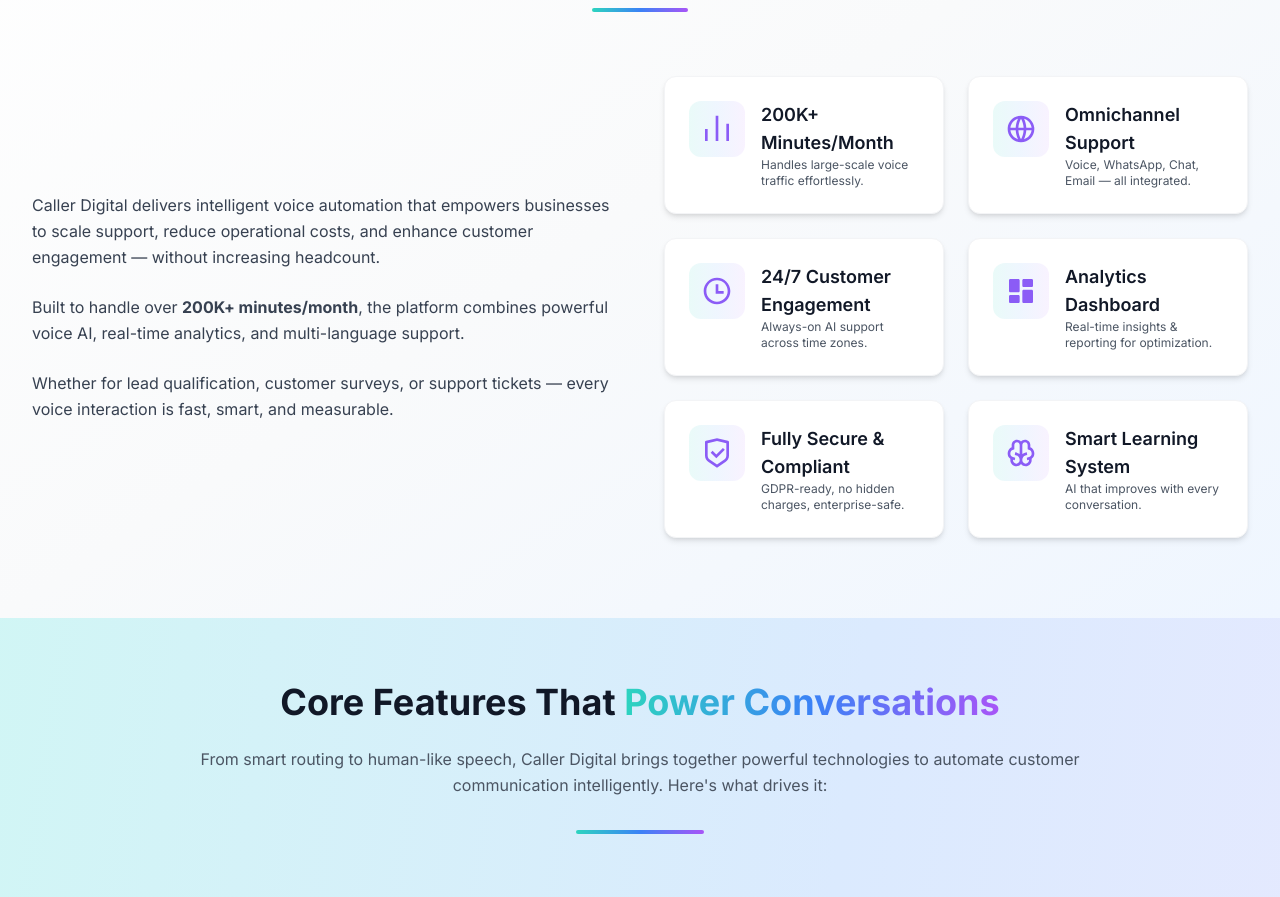
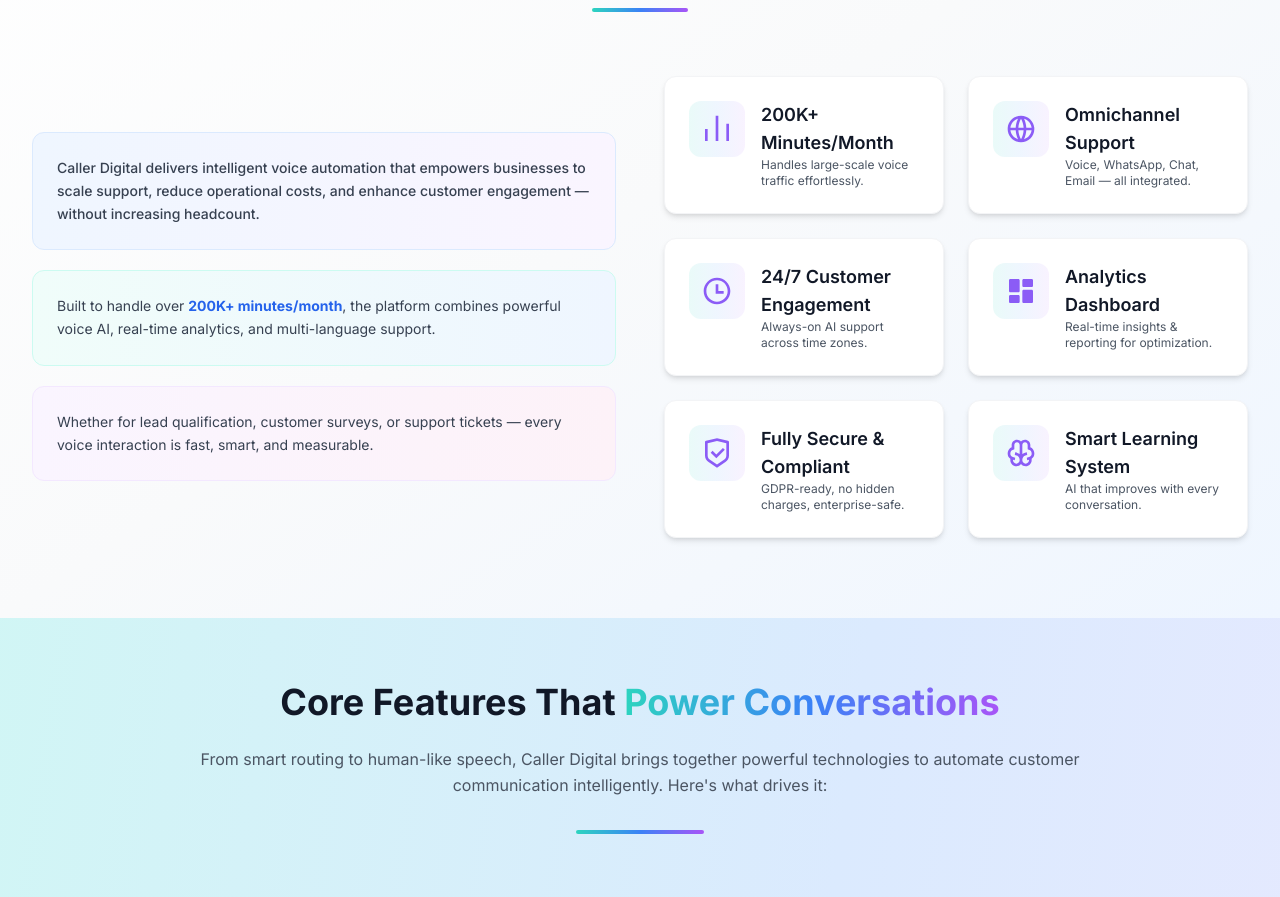
Before and after one commit to HasanApplore/caller-digital, a Next.js app: page /product in a window 1280 px wide. Shown: the part 2160-3057 px from the top of the page. Built offline with nearby package versions, Linux system fonts and the light colour scheme; no server answers.

Commit message:
Finding the line of code ,which causing the issue

```diff
--- a/app/product/page.tsx
+++ b/app/product/page.tsx
@@ -508,17 +508,25 @@ export default function Product() {
               initial={{ opacity: 0, x: -20 }}
               whileInView={{ opacity: 1, x: 0 }}
               transition={{ duration: 0.6, delay: 0.2 }}
-              className="space-y-6"
+              className="space-y-5"
             >
-              <p className="text-base text-gray-700 leading-relaxed">
-                Caller Digital delivers intelligent voice automation that empowers businesses to scale support, reduce operational costs, and enhance customer engagement — without increasing headcount.
-              </p>
-              <p className="text-base text-gray-700 leading-relaxed">
-                Built to handle over <strong>200K+ minutes/month</strong>, the platform combines powerful voice AI, real-time analytics, and multi-language support.
-              </p>
-              <p className="text-base text-gray-700 leading-relaxed">
-                Whether for lead qualification, customer surveys, or support tickets — every voice interaction is fast, smart, and measurable.
-              </p>
+              <div className="bg-gradient-to-r from-blue-50 to-purple-50 rounded-xl p-6 border border-blue-100">
+                <p className="text-sm text-gray-700 leading-relaxed font-medium">
+                  Caller Digital delivers intelligent voice automation that empowers businesses to scale support, reduce operational costs, and enhance customer engagement — without increasing headcount.
+                </p>
+              </div>
+
+              <div className="bg-gradient-to-r from-teal-50 to-blue-50 rounded-xl p-6 border border-teal-100">
+                <p className="text-sm text-gray-700 leading-relaxed">
+                  Built to handle over <span className="font-bold text-blue-600">200K+ minutes/month</span>, the platform combines powerful voice AI, real-time analytics, and multi-language support.
+                </p>
+              </div>
+
+              <div className="bg-gradient-to-r from-purple-50 to-pink-50 rounded-xl p-6 border border-purple-100">
+                <p className="text-sm text-gray-700 leading-relaxed">
+                  Whether for lead qualification, customer surveys, or support tickets — every voice interaction is fast, smart, and measurable.
+                </p>
+              </div>
             </motion.div>
 
             {/* Right Column - Highlight Tiles */}
@@ -895,9 +903,9 @@ export default function Product() {
                   { number: "24/7", label: "Security Monitoring" },
                   { number: "100%", label: "GDPR Compliant" }
                 ].map((stat, index) => (
-                  <div key={index} className="text-center bg-white rounded-xl p-4 shadow-md border border-gray-100 hover:shadow-lg transition-all duration-300">
-                    <div className="text-lg font-bold text-gray-900 mb-1">{stat.number}</div>
-                    <div className="text-xs text-gray-600">{stat.label}</div>
+                  <div key={index} className="text-center bg-white rounded-xl p-4 shadow-md border border-gray-100 hover:shadow-xl hover:scale-105 hover:border-purple-300 hover:bg-gradient-to-br hover:from-white hover:to-purple-50 transition-all duration-300 group cursor-pointer">
+                    <div className="text-lg font-bold text-gray-900 mb-1 group-hover:text-purple-700 transition-colors duration-300">{stat.number}</div>
+                    <div className="text-xs text-gray-600 group-hover:text-purple-600 transition-colors duration-300">{stat.label}</div>
                   </div>
                 ))}
               </motion.div>
```
